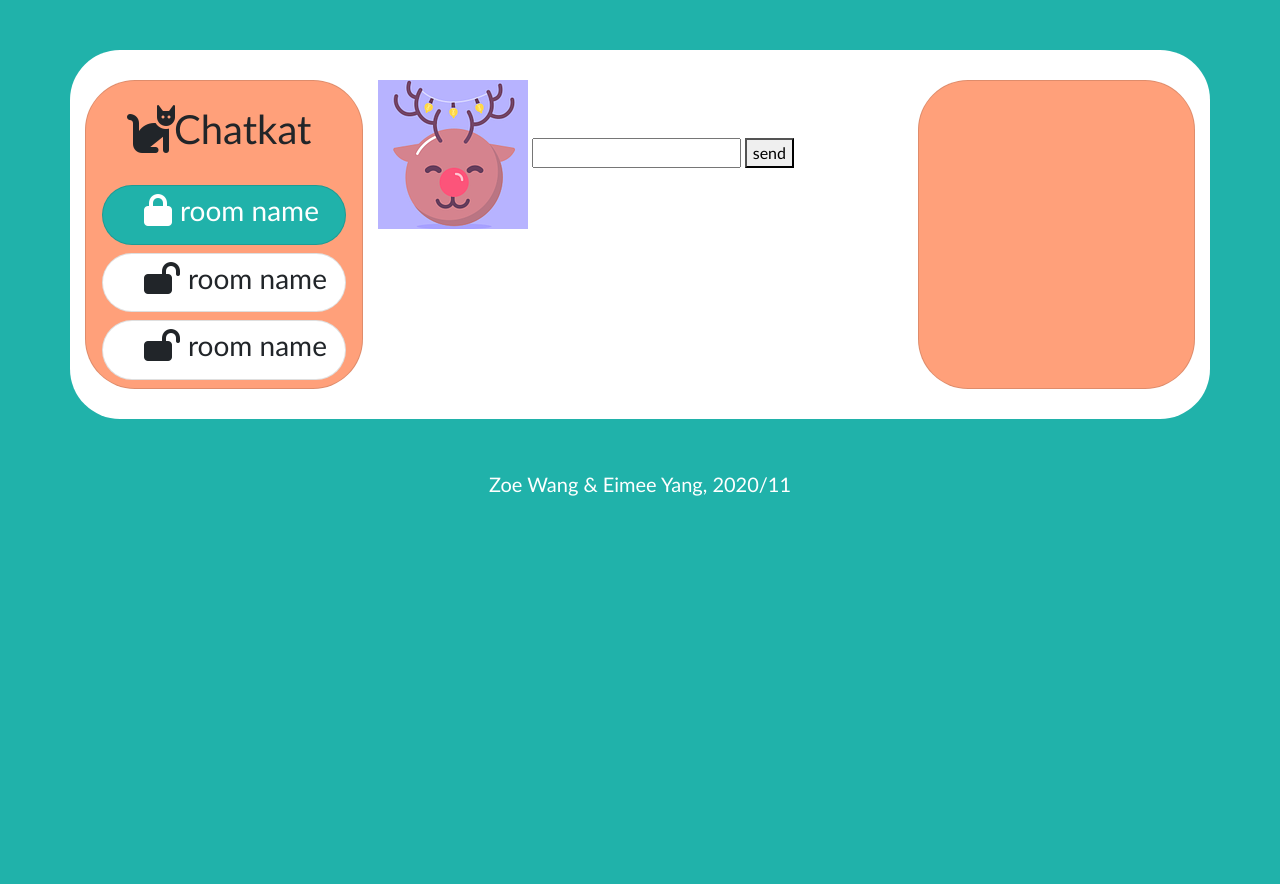
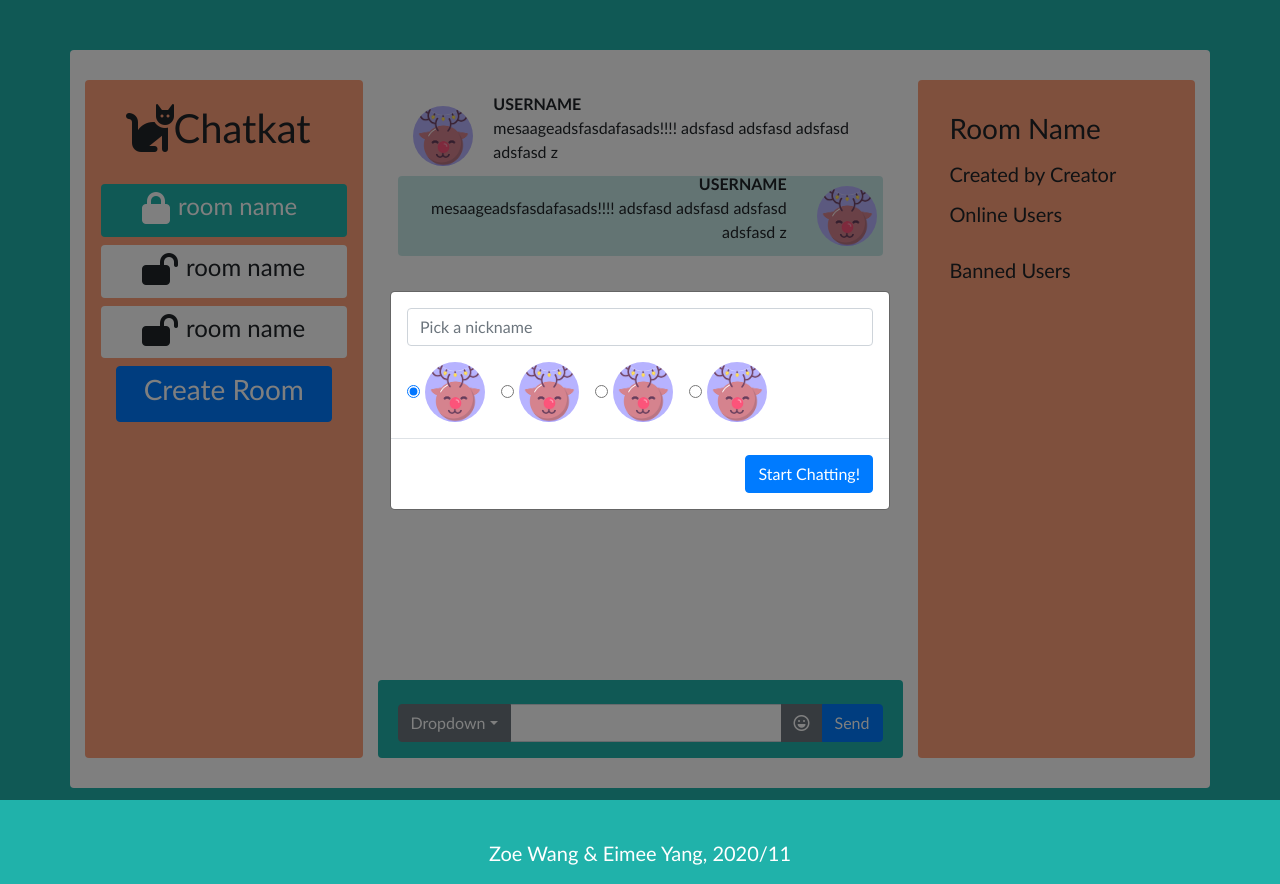
Before and after one commit to WZoe/Chatkat, a plain HTML site: page index.html in a window 1280 px wide. Before the commit the page ends 800 px from the top, so only its background shows below. Drawn offline with nearby package versions, Linux system fonts and the light colour scheme; no server answers.

Commit message:
basic skeleton

```diff
--- a/css/main.css
+++ b/css/main.css
@@ -14,7 +14,6 @@ footer {
     margin-top: 50px;
     margin-bottom: 50px;
     background-color: white;
-    border-radius: 50px;
     min-width: 80%;
 }
 .color-primary {
@@ -39,3 +38,31 @@ footer {
     color: white;
     background-color: lightseagreen;
 }
+
+#chatLog {
+    height:600px;
+    overflow: scroll;
+}
+
+#roomList {
+    overflow: scroll;
+    max-height: 550px;
+}
+
+.msg {
+    width: 100%;
+    height: 80px;
+    display: flex;
+    align-items: center;
+}
+
+.msg-self {
+    text-align: right;
+    background-color: #c7e9e7;
+}
+
+.avatar{
+    height:60px;
+    width: 60px;
+    border-radius: 100%;
+}
--- a/index.html
+++ b/index.html
@@ -13,10 +13,10 @@
     <link rel="stylesheet" href="/css/main.css">
 </head>
 <body class="color-primary">
-<div class="container">
+<div class="container rounded">
     <div class="row">
 <!--        left col: chat rooms list-->
-        <div class="col-3 color-light card">
+        <div class="col-3 color-light rounded">
             <div class="row ml-2 mt-4 mb-4">
                 <div class="col-2 mr-2"><i class="fas fa-cat fa-3x"></i></div>
                 <div class="col-8">
@@ -24,64 +24,130 @@
                 </div>
             </div>
             <div class="row" id="roomList">
-                <div class="ml-3 mr-3 mb-2 color-white card full-width p-2 selected">
+                <div class="ml-3 mr-3 mb-2 color-white rounded full-width p-2 selected">
                     <div class="row">
                         <i class="ml-5 mr-2 fas fa-lock fa-2x"></i>
-                        <h3>room name</h3>
+                        <h4>room name</h4>
                     </div>
                 </div>
-                <div class="ml-3 mr-3 mb-2 color-white card full-width p-2">
+                <div class="ml-3 mr-3 mb-2 color-white rounded full-width p-2">
                     <div class="row">
                         <i class="ml-5 mr-2 fas fa-lock-open fa-2x"></i>
-                        <h3>room name</h3>
+                        <h4>room name</h4>
                     </div>
                 </div>
-                <div class="ml-3 mr-3 mb-2 color-white card full-width p-2">
+                <div class="ml-3 mr-3 mb-2 color-white rounded full-width p-2">
                     <div class="row">
                         <i class="ml-5 mr-2 fas fa-lock-open fa-2x"></i>
-                        <h3>room name</h3>
+                        <h4>room name</h4>
                     </div>
                 </div>
+            </div>
+            <div class="row ml-3 mr-3">
+                <button class="btn btn-primary btn-block" id="createRoom"><h3>Create Room</h3></button>
             </div>
         </div>
 <!--        mid col: chat history-->
         <div class="col-6">
-            <img src="/img/avatar-1.png"/>
-            <input type="text" id="message_input"/>
-            <button onclick="sendMessage()">send</button>
-            <div id="chatlog"></div>
+            <div class="ml-1 mr-1 p-3" id="chatLog">
+                <div class="msg rounded">
+                    <div class="col-2"><img class="avatar" src="/img/avatar-1.png"/></div>
+                    <div class="col-10">
+                            <b>USERNAME</b>
+                            <p>mesaageadsfasdafasads!!!! adsfasd adsfasd adsfasd adsfasd z</p>
+                    </div>
+                </div>
+                <div class="msg msg-self rounded">
+                    <div class="col-10">
+                        <b>USERNAME</b>
+                        <p>mesaageadsfasdafasads!!!! adsfasd adsfasd adsfasd adsfasd z</p>
+                    </div>
+                    <div class="col-2"><img class="avatar" src="/img/avatar-1.png"/></div>
+                </div>
+            </div>
+            <div class="color-primary rounded p-3">
+            <div class="row ml-1 mr-1 mt-2">
+<!--                modified from https://getbootstrap.com/docs/4.0/components/input-group/-->
+                <div class="input-group">
+                    <div class="input-group-prepend">
+                        <button class="btn btn-secondary dropdown-toggle" type="button" data-toggle="dropdown" aria-haspopup="true" aria-expanded="false">Dropdown</button>
+                        <div class="dropdown-menu">
+                            <a class="dropdown-item">Everyone</a>
+                        </div>
+                    </div>
+                    <input type="text" class="form-control" id="message_input"/>
+                    <div class="input-group-append">
+                        <button class="btn btn-secondary" type="button"><i class="far fa-laugh "></i></button>
+                        <button class="btn btn-primary" type="button" id="send">Send</button>
+                    </div>
+                </div>
+            </div>
+
+            </div>
         </div>
 <!--        right col: room info-->
-        <div class="col-3 color-light card">
+        <div class="col-3 color-light rounded p-3">
+            <h3 class="row m-3">Room Name</h3>
+            <h5 class="row m-3">Created by Creator</h5>
+            <h5 class="row m-3">Online Users</h5>
+            <div class="row" id="onlineUsers">
 
+            </div>
+            <h5 class="row m-3">Banned Users</h5>
+            <div class="row" id="bannedUsers">
+
+            </div>
         </div>
     </div>
 </div>
-
-
-
-
 
 <footer>
     <p class="lead mx-auto footer">Zoe Wang & Eimee Yang, 2020/11</p>
 </footer>
 
+<!--modals-->
+<!--                modal is modified from https://getbootstrap.com/docs/4.0/components/modal/-->
+<!--user login-->
+<div class="modal fade" id="logInModal" tabindex="-1" role="dialog"
+     aria-hidden="true" data-backdrop="static" data-keyboard="false">
+    <div class="modal-dialog modal-dialog-centered" role="document">
+        <div class="modal-content">
+<!--            <div class="modal-header">-->
+<!--                <h5 class="modal-title" id="exampleModalLongTitle">Create New Group</h5>-->
+<!--                <button type="button" class="close" data-dismiss="modal" aria-label="Close">-->
+<!--                    <span aria-hidden="true">&times;</span>-->
+<!--                </button>-->
+<!--            </div>-->
+            <div class="modal-body" id="logInModalBody">
+                <!--                form group is modified from https://getbootstrap.com/docs/4.0/components/forms/-->
+                <div class="form-group">
+                    <input class="form-control" type="text" id="nickname" name="nickname" placeholder="Pick a nickname"/>
+                </div>
+                <!--                    modified from https://getbootstrap.com/docs/4.0/components/forms/#inline-->
+                <div class="form-check form-check-inline">
+                    <input class="form-check-input" type="radio" name="inlineRadioOptions" id="avatar-1" value="avatar-1" checked>
+                    <label class="form-check-label" for="inlineRadio1"><img class="avatar" src="img/avatar-1.png"/></label>
+                </div>
+                <div class="form-check form-check-inline">
+                    <input class="form-check-input" type="radio" name="inlineRadioOptions" id="avatar-2" value="avatar-2">
+                    <label class="form-check-label" for="inlineRadio2"><img class="avatar" src="img/avatar-1.png"/></label>
+                </div>
+                <div class="form-check form-check-inline">
+                    <input class="form-check-input" type="radio" name="inlineRadioOptions" id="avatar-3" value="avatar-3">
+                    <label class="form-check-label" for="inlineRadio3"><img class="avatar" src="img/avatar-1.png"/></label>
+                </div>
+                <div class="form-check form-check-inline">
+                    <input class="form-check-input" type="radio" name="inlineRadioOptions" id="avatar-4" value="avatar-4">
+                    <label class="form-check-label" for="inlineRadio3"><img class="avatar" src="img/avatar-1.png"/></label>
+                </div>
+            </div>
+            <div class="modal-footer">
+                <button type="button" class="btn btn-primary" id="logInModalSubmit">Start Chatting!</button>
+            </div>
+        </div>
+    </div>
+</div>
 <!--JS-->
-<script src="/socket.io/socket.io.js"></script>
-<script src="js/chat-client.js"></script>
-<script>
-    var socketio = io.connect();
-    socketio.on("message_to_client",function(data) {
-        //Append an HR thematic break and the escaped HTML of the new message
-        document.getElementById("chatlog").appendChild(document.createElement("hr"));
-        document.getElementById("chatlog").appendChild(document.createTextNode(data['message']));
-    });
-
-    function sendMessage(){
-        var msg = document.getElementById("message_input").value;
-        socketio.emit("message_to_server", {message:msg});
-    }
-</script>
 <!-- The following line is cited from https://getbootstrap.com/docs/4.5/getting-started/introduction/ and https://fontawesome.com/-->
 <!-- font awesome -->
 <script src="https://kit.fontawesome.com/b53fd5134a.js" crossorigin="anonymous"></script>
@@ -98,5 +164,7 @@
         integrity="sha384-B4gt1jrGC7Jh4AgTPSdUtOBvfO8shuf57BaghqFfPlYxofvL8/KUEfYiJOMMV+rV"
         crossorigin="anonymous"></script>
 <!-- Citation End -->
+<script src="/socket.io/socket.io.js"></script>
+<script src="/js/chat-client.js"></script>
 </body>
 </html>
--- a/js/chat-client.js
+++ b/js/chat-client.js
@@ -0,0 +1,31 @@
+$(document).ready(function () {
+    $("#logInModal").modal("show")
+    $("#send").click(sendMessage)
+})
+
+// log in modal
+$("#logInModalSubmit").click(function () {
+    $("#logInModal").modal("toggle")
+})
+
+$("#createRoom").click(function () {
+    $("#logInModal").modal("show")
+})
+
+var socketio = io.connect();
+socketio.on("message_to_client",function(data) {
+    //Append an HR thematic break and the escaped HTML of the new message
+    $("#chatLog").append(`
+                    <div class="msg msg-self rounded">
+                    <div class="col-10">
+                        <b>USERNAME</b>
+                        <p>${data['message']}</p>
+                    </div>
+                    <div class="col-2"><img class="avatar" src="/img/avatar-1.png"/></div>
+                </div>`)
+});
+
+function sendMessage(){
+    var msg = document.getElementById("message_input").value;
+    socketio.emit("message_to_server", {message:msg});
+}
```
Also changed, not shown: chat-server.js (renamed from app.js).
